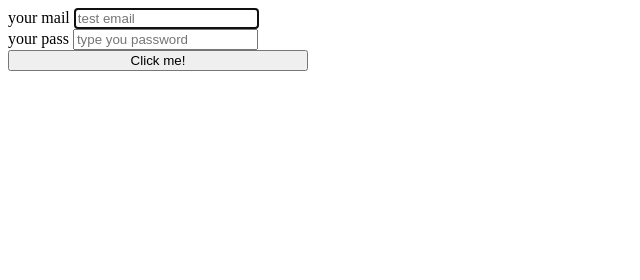
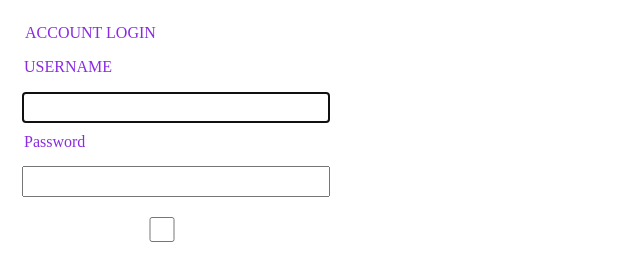
Before and after one commit to SergKova/class, a plain HTML site: page index.html in a window 1280 px wide. Shown: the whole page, without its empty margins (0-640 px from the left). Drawn offline with Linux system fonts and the light colour scheme.

Commit message:
New card

```diff
--- a/index.html
+++ b/index.html
@@ -6,47 +6,29 @@
      <title>Document</title>
  </head>
  <body>
- <form>
 
-    <label> your mail <input
-        placeholder="test email"
-        autofocus />
- </label>
- <label> your pass
+    <section>
+        <p>ACCOUNT LOGIN</p>
+
+    <form>
+        <fieldset>
+            <legend>USERNAME</legend>
+               <input
+                type="text"
+                autofocus
+                autocomplete="name"/>
+
+        </fieldset>
+      <fieldset>
+          <legend>Password</legend>
+            <input
+            type="password"/>
+    </fieldset>
+
     <input
-        type="password"
-        placeholder="type you password"/>
-    </label>
-     <button
-        type="submit"
-        tabindex="0" >Click me!</button>
- </form>
+    type="checkbox" remember me
 
- <!--
-
- <input type="checkbox">
- <input type="color">
- <input type="date">
- <input type="datetime-local">
- <input type="email">
- <input type="file">
- <input type="hidden">
- <input type="image">
- <input type="month">
- <input type="number">
- <input type="password">
- <input type="radio">
- <input type="range">
- <input type="reset">
- <input type="search">
- <input type="submit">
- <input type="tel">
- <input type="text">
- <input type="time">
- <input type="url">
- <input type="week">
-
- -->
+</section>
 
 
  </body>
--- a/style.css
+++ b/style.css
@@ -1,8 +1,37 @@
 form {
-    display: flex;
-    flex-direction: column;
+    display: block;
+    flex-direction: ;
     max-width: 300px;
 }
 input:focus {
     border: 2px solid red;
 }
+
+input {
+    margin-top: 10px;
+    width: 300px;
+    height: 25px;
+
+}
+
+label {
+    display: flex;
+    margin-bottom: 10px;
+}
+
+fieldset {
+    border: none;
+    color: blueviolet;
+}
+
+
+section {
+    display: flex;
+    flex-direction: column;
+    justify-content: flex-start;
+}
+
+p {
+    margin-left: 17px;
+    color: blueviolet;
+}
```
